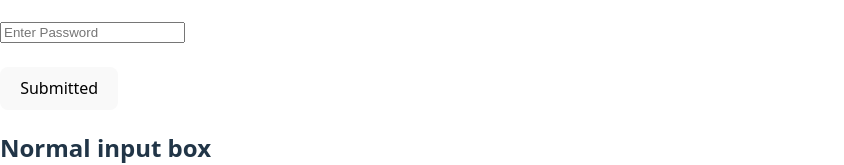
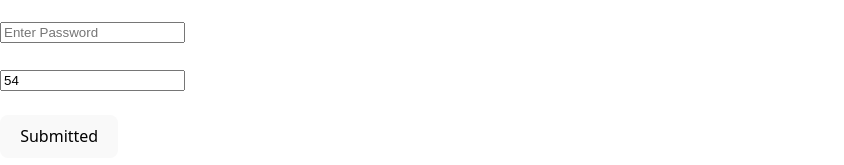
Before and after one commit to Anjali4402/react-testing-vite, a React (Vite) app: page / in a window 1280 px wide. Shown: the part 258-423 px from the top of the page, without its empty margins (0-844 px from the left). Built offline with nearby package versions, Linux system fonts and the light colour scheme.

Commit message:
getByTestId getAllByTestId test caes

```diff
--- a/src/components/UserForm.tsx
+++ b/src/components/UserForm.tsx
@@ -73,6 +73,22 @@ const UserForm = () => {
                 <br />
 
 
+                   <input
+                custom-testid='user-age'
+                 type='number'
+                name = 'Age'
+                placeholder='Enter Age'
+                value= {54}
+                onChange={handleOnChange}
+                />
+
+
+                <br />
+                <br />
+
+
+
+
                 <button
                 type='submit'
                 >Submitted</button>
```
Also changed, not shown: reference.txt, 1 other file (tests, documents, lock files or other folders).
